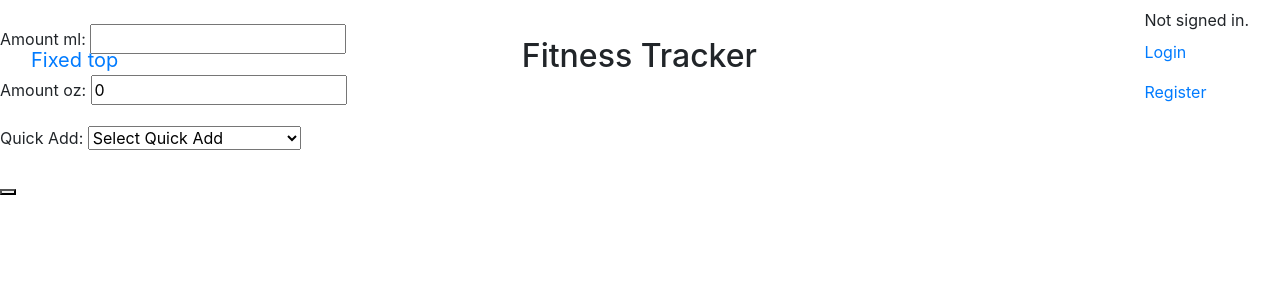
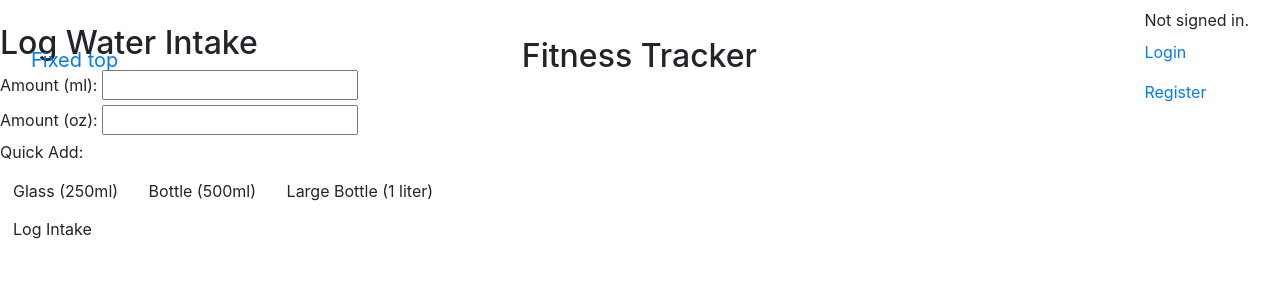
Before and after one commit to Marie-L1/Fitness, a Django app: template tracker/templates/water_intake.html in a window 1280 px wide. Shown: the top 300 px of the page. Run offline with Django 5.2, Linux system fonts and the light colour scheme; the template is opened without the code that fills it: values that come from a table or form of the project are taken from there, others are empty; some libraries are stand-ins or nearby versions.

Commit message:
water intake html

```diff
--- a/tracker/templates/water_intake.html
+++ b/tracker/templates/water_intake.html
@@ -1,22 +1,36 @@
 {% extends "layout.html" %}
 
+{% block title %}
+    Water Intake Log
+{% endblock %}
 
 {% block body %}
-
+    <h2>Log Water Intake</h2>
     <div class="water_form">
-        <div class="manual_waterintake">
-            <form>
-                {% csrf_token %}
-
-                {{ form.as_p}}
-
-                <button type="submit"></button>
-            </form>
-
-        </div>
-        <div class="options_waterintake">
-
-        </div>
+        <form action="{% url 'log_water_intake' %}" mehtod="post">
+            {% csrf_token %}
+            <div class="manual_water_form">
+                <label for="amount_ml">Amount (ml):</label>
+                <input class="water_form_control" type="number" id="amount_ml" name="amount_ml">
+            </div>
+            <div class="manual_water_form">
+                <label for="amount_oz">Amount (oz):</label>
+                <input class="water_form_control" type="number" id="amount_oz" name="amount_oz">
+            </div>
+            <div class="quick_add_water">
+                <label>Quick Add:</label>
+                <div>
+                    <button type="button" class="btn btn_primary" onclick="addWater(250)">Glass (250ml)</button>
+                    <button type="button" class="btn btn_primary" onclick="addWater(250)">Bottle (500ml)</button>
+                    <button type="button" class="btn btn_primary" onclick="addWater(250)">Large Bottle (1 liter)</button>
+                </div>
+            </div>
+            <button tyoe="submit" class="btn btn_primary">Log Intake</button>
+        </form>
     </div>
 
+    <script>
+
+    </script>
+
 {% endblock %}
```
